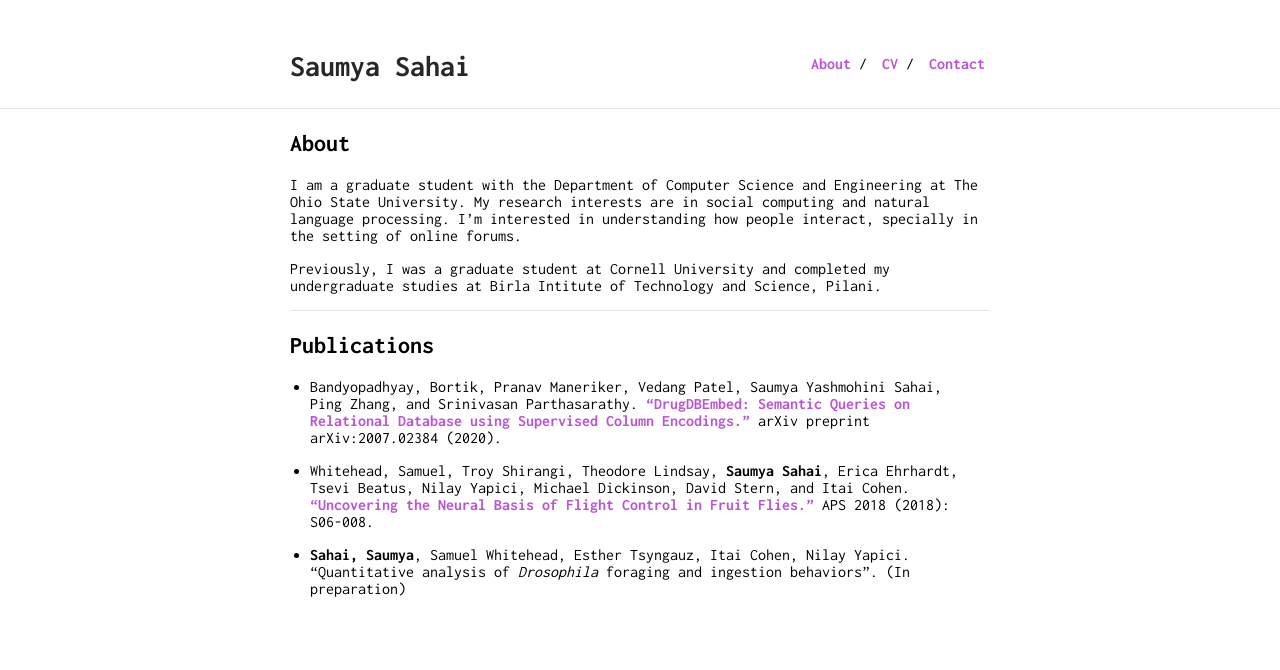
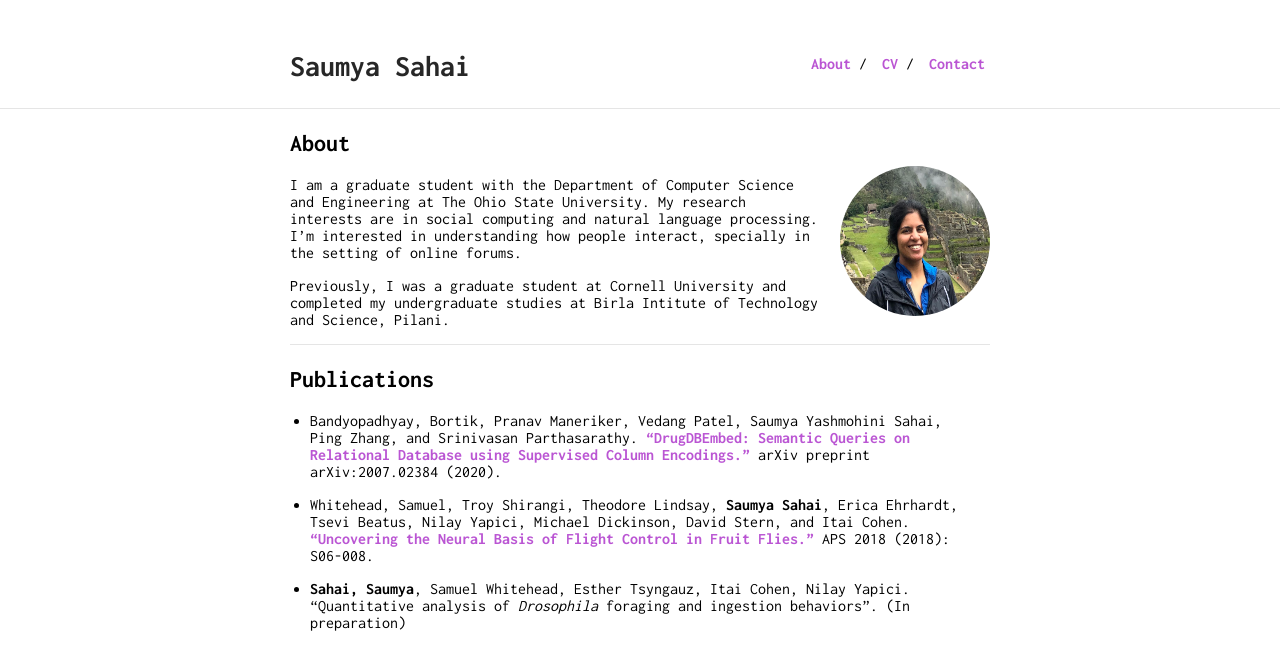
Before and after one commit to sahaisaumya/sahaisaumya.github.io, a Jekyll site: the page built from index.md, in a window 1280 px wide. Shown: the top 670 px of the page. Built offline with Jekyll 4.4.1, drawn with Linux system fonts in a browser that asks for light colours; our own code applies the rules of GitHub Pages for plain Markdown files.

Commit message:
Update index.md

```diff
--- a/index.md
+++ b/index.md
@@ -4,7 +4,7 @@ layout: default
 
 ## About
 
-<!-- <img class="profile-picture" src="sherlock.jpg"> -->
+<img class="profile-picture" src="photo.jpg">
 
 I am a graduate student with the Department of Computer Science and Engineering at The Ohio State University. My research interests are in social computing and natural language processing. I'm interested in understanding how people interact, specially in the setting of online forums.
 
```
